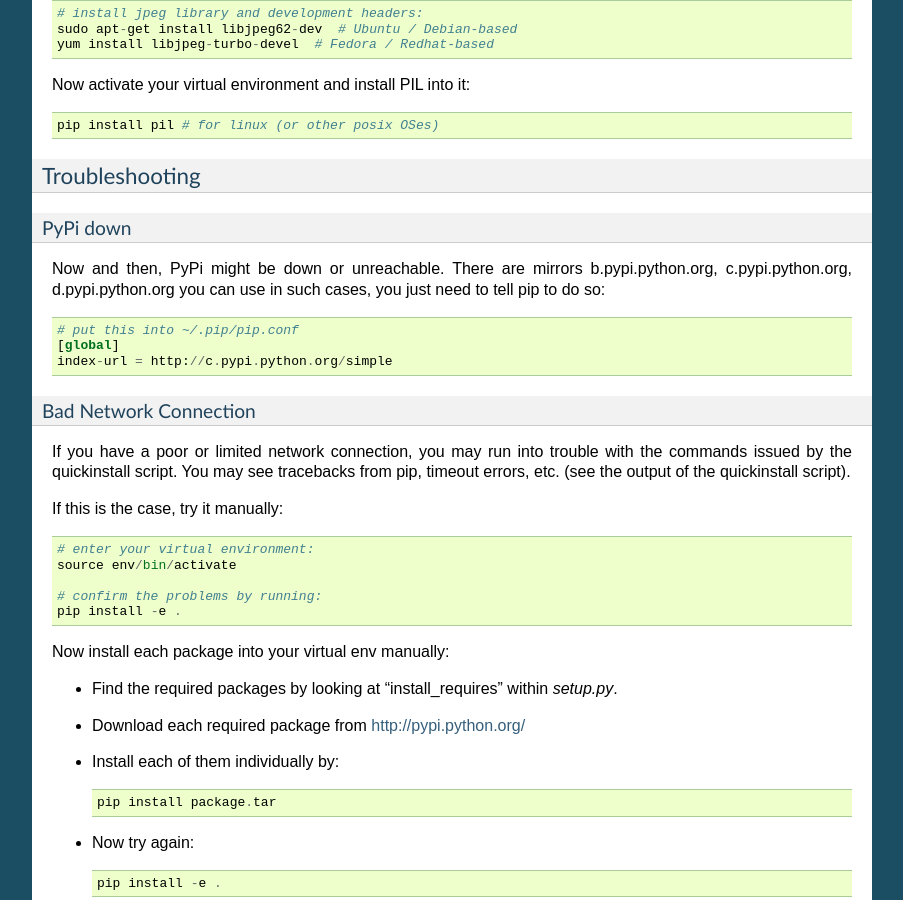
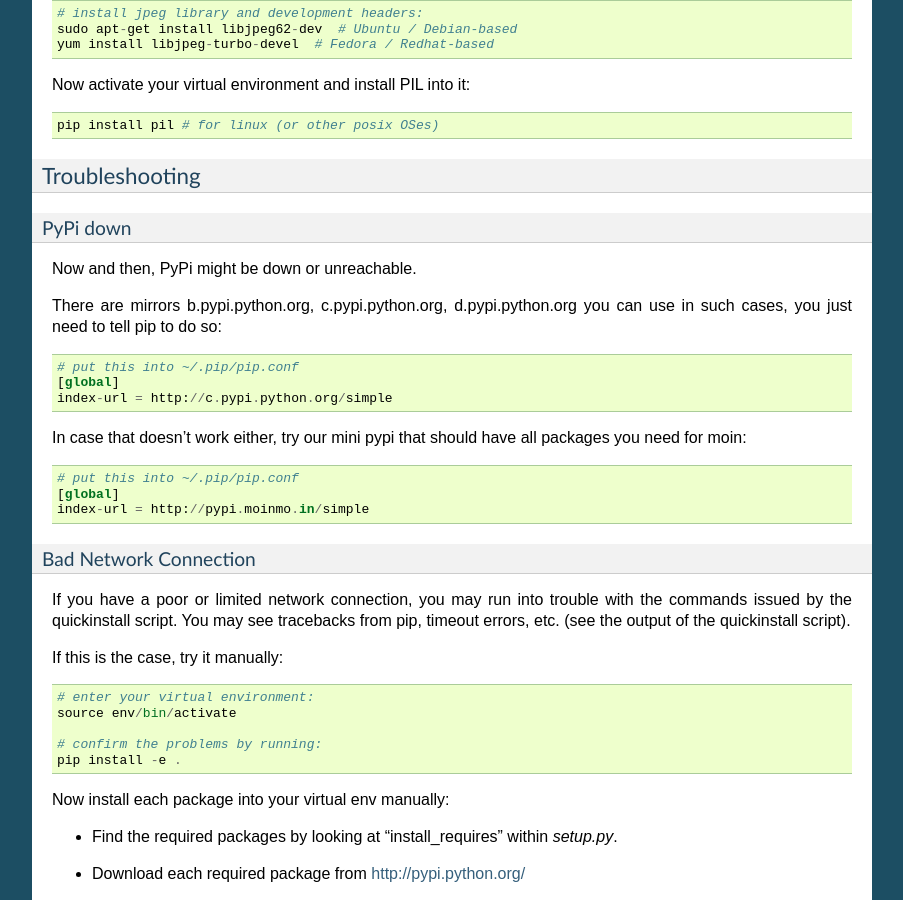
Before and after one commit to bhrigu123/moin-2.0-beta, a Sphinx documentation site: the page built from docs/admin/install.rst, in a window 1280 px wide and 900 px high, scrolled down 2818 px. Shown: the whole window, without its empty margins (198-1101 px from the left). Built offline with Sphinx 7.4.7, drawn with Linux system fonts in a browser that asks for light colours; pages that are not in the unit, such as notebooks, are missing from menus.

Commit message:
docs: add our own mini-pypi as fallback option when pypi/mirrors are down

```diff
--- a/docs/admin/install.rst
+++ b/docs/admin/install.rst
@@ -159,12 +159,20 @@ Troubleshooting
 PyPi down
 ~~~~~~~~~
 Now and then, PyPi might be down or unreachable.
+
 There are mirrors b.pypi.python.org, c.pypi.python.org, d.pypi.python.org
 you can use in such cases, you just need to tell pip to do so::
 
  # put this into ~/.pip/pip.conf
  [global]
  index-url = http://c.pypi.python.org/simple
+
+In case that doesn't work either, try our mini pypi that should have all
+packages you need for moin::
+
+ # put this into ~/.pip/pip.conf
+ [global]
+ index-url = http://pypi.moinmo.in/simple
 
 Bad Network Connection
 ~~~~~~~~~~~~~~~~~~~~~~
```
